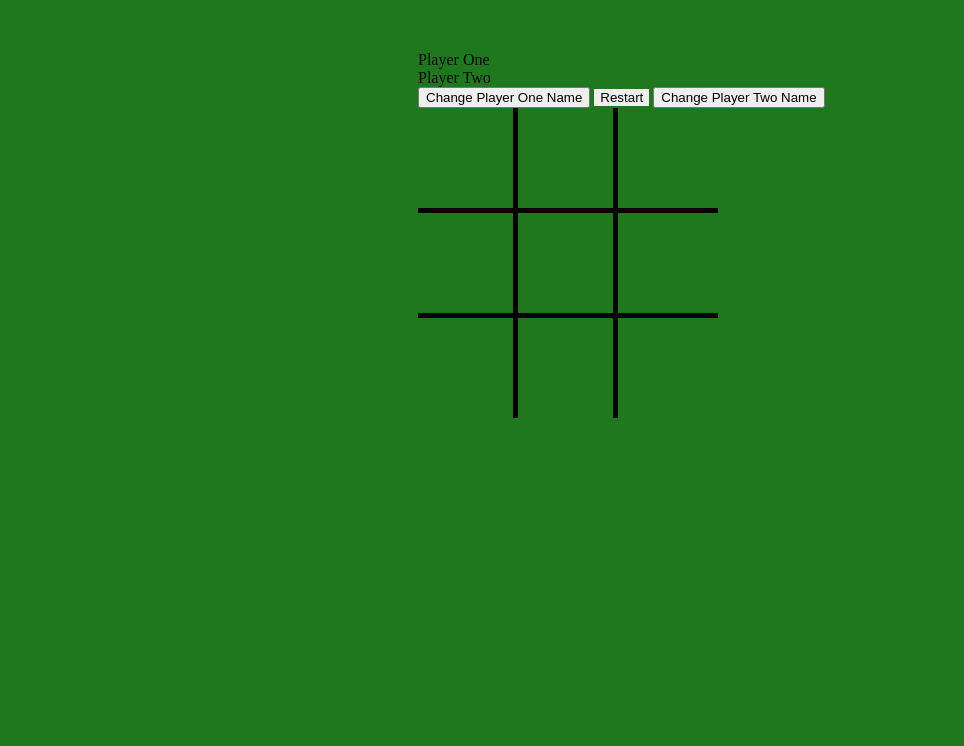
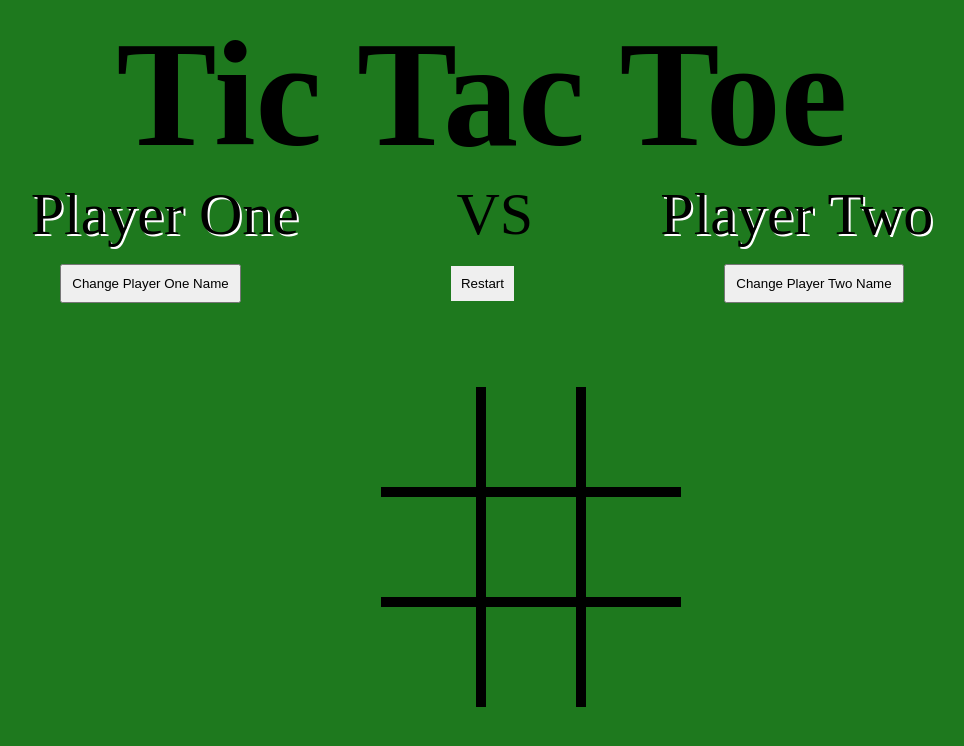
Before and after one commit to SkyBurbuja/tic-tac-toe, a plain HTML site: page index.html in a window 1280 px wide. Shown: the whole page, without its empty margins (158-1122 px from the left). Drawn offline with Linux system fonts and the light colour scheme.

Commit message:
Improv css, center elements and begin button and text styles

```diff
--- a/index.html
+++ b/index.html
@@ -6,13 +6,21 @@
   <meta charset="UTF-8"/>
 </head>
 <body>
+  <Header>
+    <h1>Tic Tac Toe</h1>
+  </Header>
+  <div id='nameAndButtons'>
+  <div id='names'>
   <div id='nameOne'></div>
+  <div id='vs'>VS</div>
   <div id='nameTwo'></div>
+  </div>
   <div id='buttons'>
   <button id='playerOneName' class='name'>Change Player One Name</button>
   <button id='restart'>Restart</button>
   <button id='playerTwoName' class='name'>Change Player Two Name</button>
   </div>
+</div>
   <div id='container'>
   <div id='position0' class = 'position'></div>
   <div id='position1' class = 'position'></div>
@@ -24,6 +32,7 @@
   <div id='position7' class = 'position'></div>
   <div id='position8' class = 'position'></div>
   </div>
+  <div id='messageContainer'></div>
   <script src="js/script.js"></script>
 </body>
 </html>
--- a/js/script.js
+++ b/js/script.js
@@ -72,7 +72,7 @@ const gameBoard = (function (){
         positionToggle.forEach((positon) => positon.addEventListener('click',_addSymbol));
 
         if(gameWon()){
-            const body = document.querySelector('body');
+            const body = document.querySelector('#messageContainer');
             const winDiv = document.createElement('div');
             winDiv.setAttribute('id','message');
             winDiv.setAttribute('class','winningMessage');
@@ -85,7 +85,7 @@ const gameBoard = (function (){
         }
 
         if(gameDraw()&&gameWon()!=true){
-            const body = document.querySelector('body');
+            const body = document.querySelector('#messageContainer');
             const winDiv = document.createElement('div');
             winDiv.setAttribute('id','message');
             winDiv.setAttribute('class','drawMessage');
--- a/stylesheet.css
+++ b/stylesheet.css
@@ -7,12 +7,14 @@
 
 #restart{
     border: none;
+    padding: 10px;
 }
 
 #container{
     display:grid;
     grid-template-columns: repeat(3,100px);
-
+    margin-left: 42%;
+    margin-top:0%;
 
 }
 
@@ -24,40 +26,118 @@
 #position1{
     border-bottom: 5px solid black;
     border-right: 5px solid black;
+    border-left: 5px solid black;
 }
 
 #position2{
     border-bottom: 5px solid black;
+    border-left: 5px solid black;
 }
 
 #position3{
+    border-top: 5px solid black;
+    border-right: 5px solid black;
     border-bottom: 5px solid black;
-    border-right: 5px solid black;
 }
 
 #position4{
-    border-bottom: 5px solid black;
-    border-right: 5px solid black;
+    border: 5px solid black;
 }
 
+
 #position5{
+    border-top: 5px solid black;
     border-bottom: 5px solid black;
+    border-left: 5px solid black;
 }
 
 #position6{
+    border-top: 5px solid black;
     border-right: 5px solid black;
 }
 
 #position7{
+    border-top: 5px solid black;
     border-right: 5px solid black;
+    border-left: 5px solid black;
+}
+#position8{
+    border-top: 5px solid black;
+    border-left: 5px solid black;
 }
 
 .position:hover{
     background-color: gold;
 }
 
+#buttons{
+    display: flex;
+    font-size: 50px;
+    align-items: center;
+    width: 100%;
+}
+
+.name{
+    margin:auto;
+    padding: 10px;
+}
+
+#names{
+    display: flex;
+    font-size: 60px;
+    align-items: center;
+    margin-top: 0%;
+}
+
+#nameOne{
+    margin: auto;
+    text-shadow: 2px 2px white;
+}
+
+#nameTwo{
+    margin:auto;
+    text-shadow: 2px 2px white;
+}
+
+
+
+#messageContainer{
+    display: flex;
+    font-size: 75px;
+}
+
+.winMessage{
+    margin: auto;
+}
+
+.drawMessage{
+    margin: auto;
+}
+
+header{
+    width:100%;
+    text-align: center;
+    vertical-align: top;
+    font-size: 75px;
+
+}
+
+h1{
+
+    margin-top: 0px;
+    margin-bottom: 0px;
+}
 body{
     background-color: rgb(30, 121, 30);
-    margin-left: 45%;
-    margin-top: 4%;
+
 }
+
+#nameAndButtons{
+    display: grid;
+    grid-template-rows: 1fr 1fr 1fr;
+}
+
+#vs{
+    position: absolute;
+    left:48%;
+}
```
